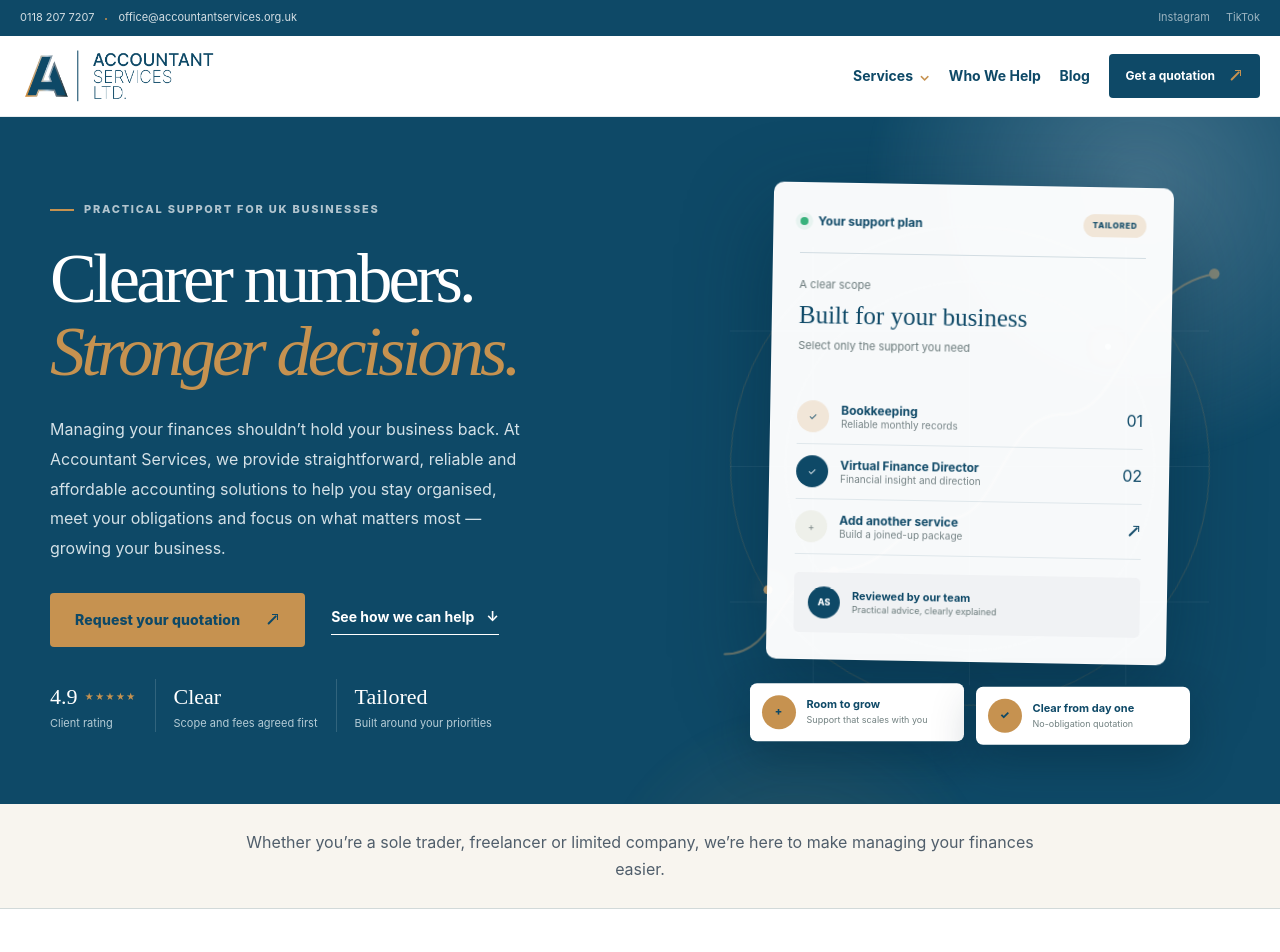
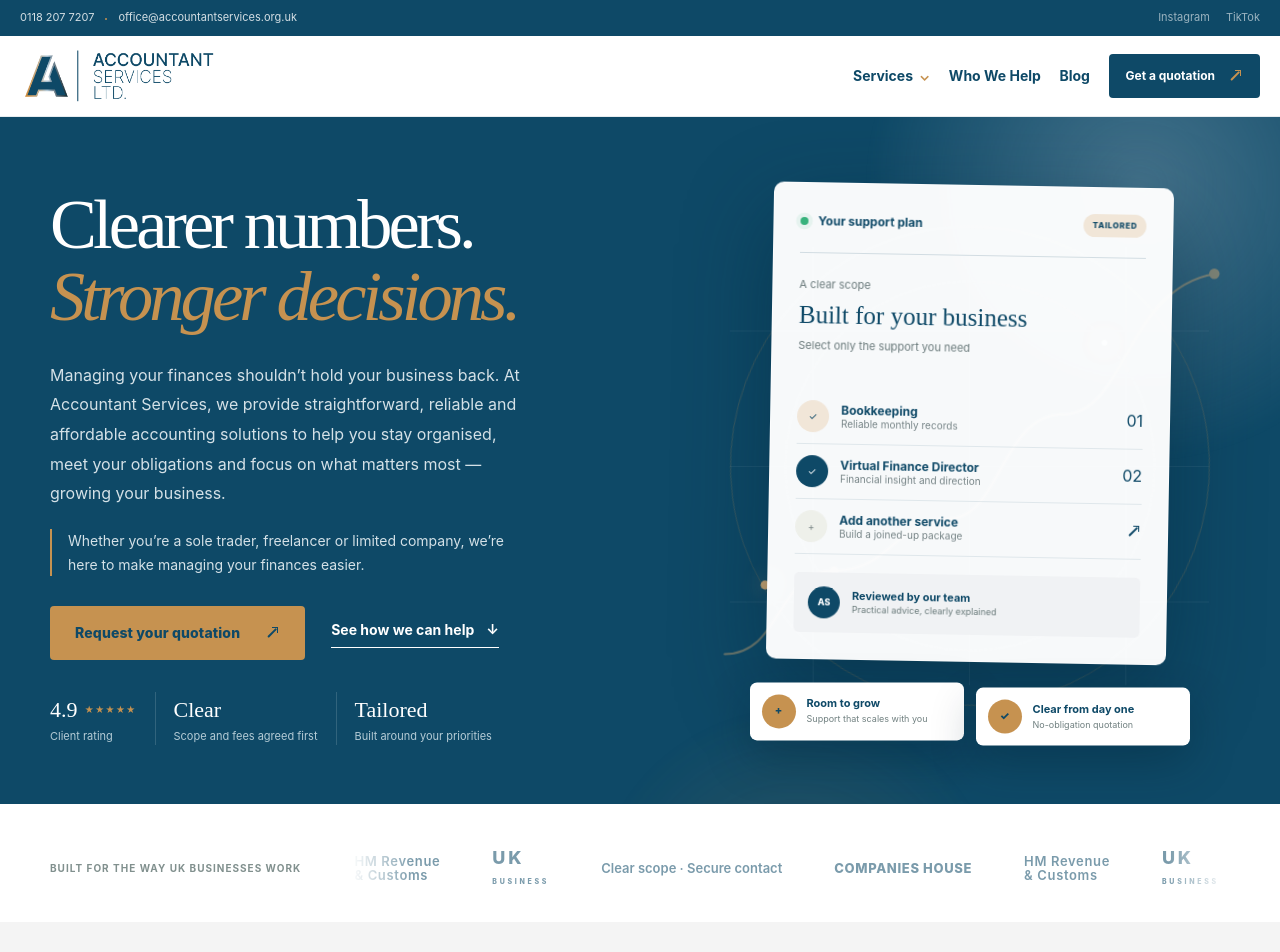
Before and after one commit to Tynarshe/accountant-services, a Next.js app: page / in a window 1280 px wide. Shown: the top 952 px of the page. Built offline with nearby package versions, Linux system fonts and the light colour scheme.

Commit message:
Simplify hero copy layout across screen sizes

```diff
--- a/app/home-hero.css
+++ b/app/home-hero.css
@@ -1,7 +1,7 @@
 .hero.hero-refined { min-height: 0; padding: 68px 0 56px; }
 .hero-refined .hero-grid { grid-template-columns: 1.15fr 1fr; gap: 60px; }
 .hero-refined .hero-copy { padding-bottom: 0; }
-.hero-refined h1 { font-size: clamp(48px, 5.5vw, 76px); line-height: 1.03; margin: 24px 0 28px; }
+.hero-refined h1 { font-size: clamp(48px, 5.5vw, 76px); line-height: 1.03; margin: 0 0 28px; }
 .hero-refined .hero-lede { max-width: 480px; font-size: 16px; line-height: 1.85; color: #d4e1e7; }
 .hero-refined .hero-buttons { flex-wrap: wrap; gap: 18px 26px; margin-top: 30px; }
 .hero-refined .hero-visual { min-height: 0; grid-template-columns: minmax(0, 1fr); gap: 28px; }
@@ -12,8 +12,7 @@
 .hero-refined .trust-row { margin-top: 32px; }
 .hero-refined .trust-row > div { min-width: 0; padding-right: 18px; margin-right: 18px; }
 .hero-refined .trust-row small { color: #b5ccd6; }
-.hero-follow-on { padding: 25px 0; background: #f8f5ef; border-bottom: 1px solid var(--line); }
-.hero-follow-on p { max-width: 800px; margin: 0 auto; text-align: center; color: var(--ink-soft); font-size: 16px; line-height: 1.7; }
+.hero-refined .hero-supporting-copy { margin: 20px 0 0; padding-left: 16px; border-left: 2px solid var(--mint); color: #d4e1e7; font-size: 14px; line-height: 1.7; }
 @media (max-width: 900px) {
   .hero.hero-refined { padding: 48px 0 30px; }
   .hero-refined .hero-grid { grid-template-columns: 1fr; gap: 28px; }
@@ -27,5 +26,4 @@
 @media (max-width: 540px) {
   .hero-refined h1 { font-size: clamp(37px, 10vw, 54px); }
   .hero-refined .hero-lede { font-size: 15px; line-height: 1.8; }
-  .hero-follow-on p { font-size: 15px; text-align: left; }
 }
--- a/app/page.tsx
+++ b/app/page.tsx
@@ -21,10 +21,10 @@ export default function Home() {
         <div className="hero-glow hero-glow-two" />
         <div className="page-shell hero-grid">
           <div className="hero-copy reveal-up">
-            <div className="eyebrow light"><span /> Practical support for UK businesses</div>
             <h1>Clearer numbers.<br /><em>Stronger decisions.</em></h1>
             <div className="hero-lede">
               <p>Managing your finances shouldn’t hold your business back. At Accountant Services, we provide straightforward, reliable and affordable accounting solutions to help you stay organised, meet your obligations and focus on what matters most — growing your business.</p>
+              <p className="hero-supporting-copy">Whether you’re a sole trader, freelancer or limited company, we’re here to make managing your finances easier.</p>
             </div>
             <div className="hero-buttons">
               <a className="button button-accent" href="/contact#quotation">Request your quotation <UpRightArrow /></a>
@@ -73,8 +73,6 @@ export default function Home() {
           </div>
         </div>
       </section>
-
-      <section className="hero-follow-on"><div className="page-shell"><p>Whether you’re a sole trader, freelancer or limited company, we’re here to make managing your finances easier.</p></div></section>
 
       <section className="credibility-strip">
         <div className="page-shell credibility-inner">
```
Also changed, not shown: 33 other files (tests, documents, lock files or other folders).
